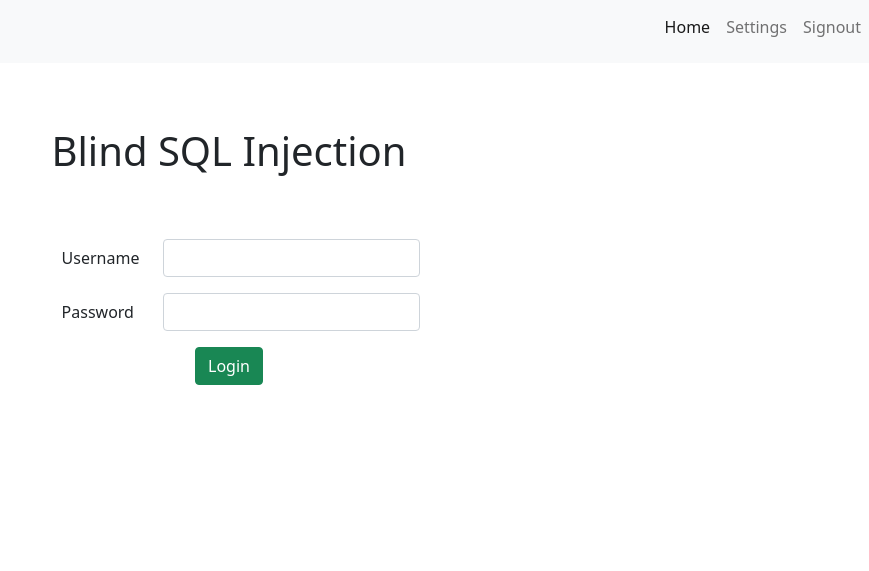
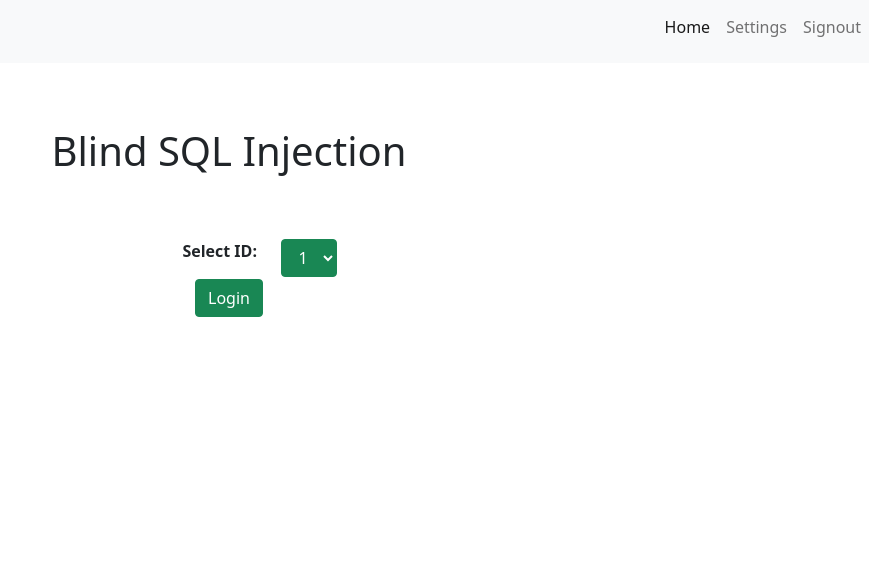
Before and after one commit to tombstoneghost/TIWAP, a Flask app: page /blind-sql-injection in a window 1280 px wide. Shown: the part 123-694 px from the top of the page, without its empty margins (411-1280 px from the left). Run offline with Flask 2, Linux system fonts and the light colour scheme; the first user in the database is signed in.

Commit message:
Blind SQL Injection - Medium Added

```diff
--- a/app.py
+++ b/app.py
@@ -136,15 +136,22 @@ def sql_injection_index():
 @is_logged
 def blind_sql_injection_index():
     if len(request.form) < 1:
-        return render_template('vulnerabilities/blind-sql-injection.html')
+        return render_template('vulnerabilities/blind-sql-injection.html', level=session['level'])
     else:
-        username = request.form.get('username')
-        password = request.form.get('password')
         sqli = SQLi
 
         if session['level'] == 0:
+            username = request.form.get('username')
+            password = request.form.get('password')
+
             result = sqli.blind_sqli_low(username=username, password=password)
-            return render_template('vulnerabilities/blind-sql-injection.html', msg=result)
+            return render_template('vulnerabilities/blind-sql-injection.html', msg=result, level=0)
+
+        if session['level'] == 1:
+            userid = request.form.get('userid')
+            result = sqli.blind_sqli_medium(userid=userid)
+
+            return render_template('vulnerabilities/sql-injection.html', msg=result, level=1)
 
 
 # NoSQL Injection
--- a/templates/vulnerabilities/blind-sql-injection.html
+++ b/templates/vulnerabilities/blind-sql-injection.html
@@ -19,6 +20,23 @@
                         <input type="password" class="form-control" id="password" name="password">
                     </div>
                 </div>
+                {% endif %}
+                {% if level == 1 %}
+                    <div class="row" style="margin-left: 15%">
+                        <div class="col-auto">
+                            <p><b>Select ID: </b></p>
+                        </div>
+                        <div class="col-auto">
+                            <select id="userid" name="userid" class="btn btn-success" style="margin-right: 1%">
+                                <option value="1">1</option>
+                                <option value="2">2</option>
+                                <option value="3">3</option>
+                                <option value="4">4</option>
+                                <option value="5">5</option>
+                            </select>
+                        </div>
+                    </div>
+                {% endif %}
             </div>
             <button type="submit" class="btn btn-success">Login</button>
         </form>
```
Also changed, not shown: other parts of templates/vulnerabilities/blind-sql-injection.html (+1 -0 lines), vulnerabilities/SQLi.py (+17 -0 lines).
